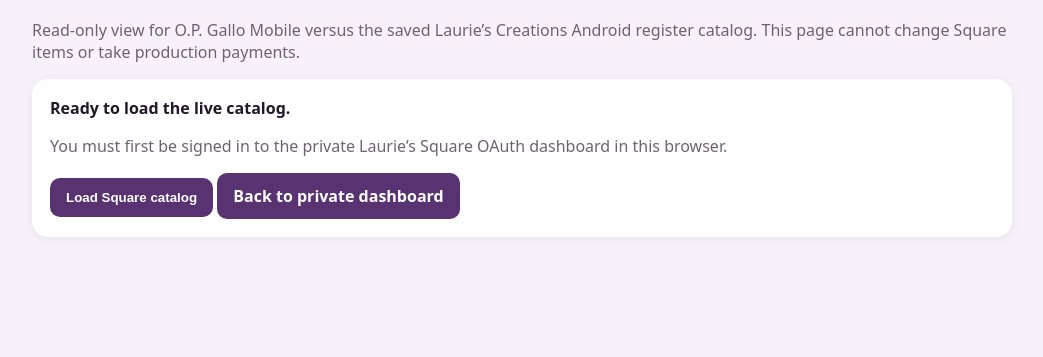
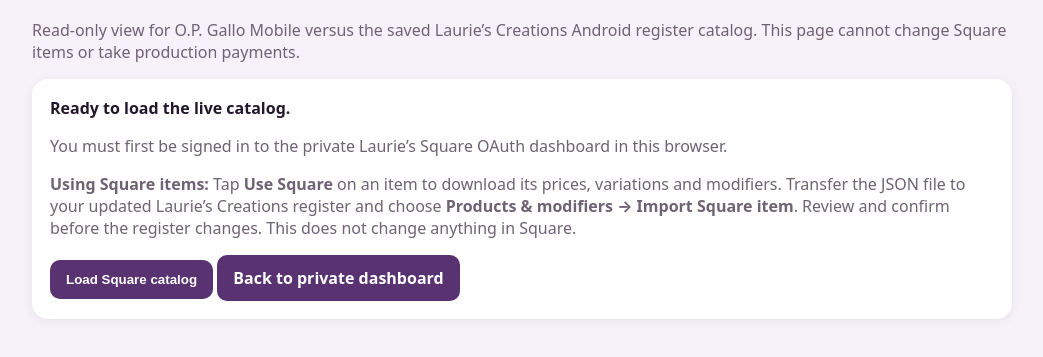
Before and after one commit to bradyicecream/lauries-creations-square-mobile-pos, a website: page square-oauth-backend/public/catalog-compare.html in a window 1280 px wide. Shown: the part 87-444 px from the top of the page, without its empty margins (118-1161 px from the left). Drawn offline with Linux system fonts and the light colour scheme.

Commit message:
Explain that Use Square exports for explicit register import

```diff
--- a/square-oauth-backend/public/catalog-compare.html
+++ b/square-oauth-backend/public/catalog-compare.html
@@ -1,3 +1,3 @@
 <!doctype html><html lang="en"><head><meta charset="utf-8"><meta name="viewport" content="width=device-width,initial-scale=1"><meta name="theme-color" content="#593272"><title>Laurie’s Creations · Square catalog comparison</title><style>
 body{font-family:system-ui,-apple-system,sans-serif;margin:0;background:#f7f2fa;color:#23172a}.wrap{max-width:980px;margin:auto;padding:20px}h1{color:#593272}.card{background:white;border-radius:16px;padding:18px;margin:14px 0;box-shadow:0 2px 12px #0001}.status{font-weight:700}.muted{color:#6e6273}.item{border-top:1px solid #eee;padding:14px 0}.item:first-child{border-top:0}.pill{display:inline-block;background:#eee3f4;border-radius:999px;padding:4px 9px;margin:3px;font-size:12px}.pill.good{background:#e5f6e9}.pill.warn{background:#fff2cc}.pill.bad{background:#fde7ea}.pill.info{background:#e8f0ff}.detail{font-size:14px;margin-top:7px}.compare-grid{display:grid;grid-template-columns:1fr 1fr;gap:12px;margin-top:8px}.compare-box{background:#faf8fb;border-radius:10px;padding:10px}.compare-box strong{display:block;margin-bottom:5px}button,a.button{background:#593272;color:white;border:0;border-radius:10px;padding:12px 16px;font-weight:700;text-decoration:none;display:inline-block}button:disabled{opacity:.5}.error{color:#a0162b}.filters{display:flex;flex-wrap:wrap;gap:8px;margin:10px 0}.filters button{padding:8px 11px;font-size:13px}.filters button.secondary{background:#eee3f4;color:#593272}.kpis{display:flex;flex-wrap:wrap;gap:8px}.kpi{background:#f1e9f6;border-radius:10px;padding:10px 12px;font-weight:700}@media(max-width:680px){.compare-grid{grid-template-columns:1fr}}
-</style></head><body><main class="wrap"><h1>Live Square catalog comparison</h1><p class="muted">Read-only view for O.P. Gallo Mobile versus the saved Laurie’s Creations Android register catalog. This page cannot change Square items or take production payments.</p><div class="card"><div id="status" class="status">Ready to load the live catalog.</div><p class="muted">You must first be signed in to the private Laurie’s Square OAuth dashboard in this browser.</p><button id="load">Load Square catalog</button> <a class="button" href="/">Back to private dashboard</a></div><div id="summary" class="card" hidden></div><div id="items" class="card" hidden></div></main><script src="/live-square-catalog.js"></script><script src="/register-catalog-snapshot.js"></script><script src="/catalog-compare.js"></script></body></html>
+</style></head><body><main class="wrap"><h1>Live Square catalog comparison</h1><p class="muted">Read-only view for O.P. Gallo Mobile versus the saved Laurie’s Creations Android register catalog. This page cannot change Square items or take production payments.</p><div class="card"><div id="status" class="status">Ready to load the live catalog.</div><p class="muted">You must first be signed in to the private Laurie’s Square OAuth dashboard in this browser.</p><p class="muted"><strong>Using Square items:</strong> Tap <strong>Use Square</strong> on an item to download its prices, variations and modifiers. Transfer the JSON file to your updated Laurie’s Creations register and choose <strong>Products &amp; modifiers → Import Square item</strong>. Review and confirm before the register changes. This does not change anything in Square.</p><button id="load">Load Square catalog</button> <a class="button" href="/">Back to private dashboard</a></div><div id="summary" class="card" hidden></div><div id="items" class="card" hidden></div></main><script src="/live-square-catalog.js"></script><script src="/register-catalog-snapshot.js"></script><script src="/catalog-compare.js"></script></body></html>
```
